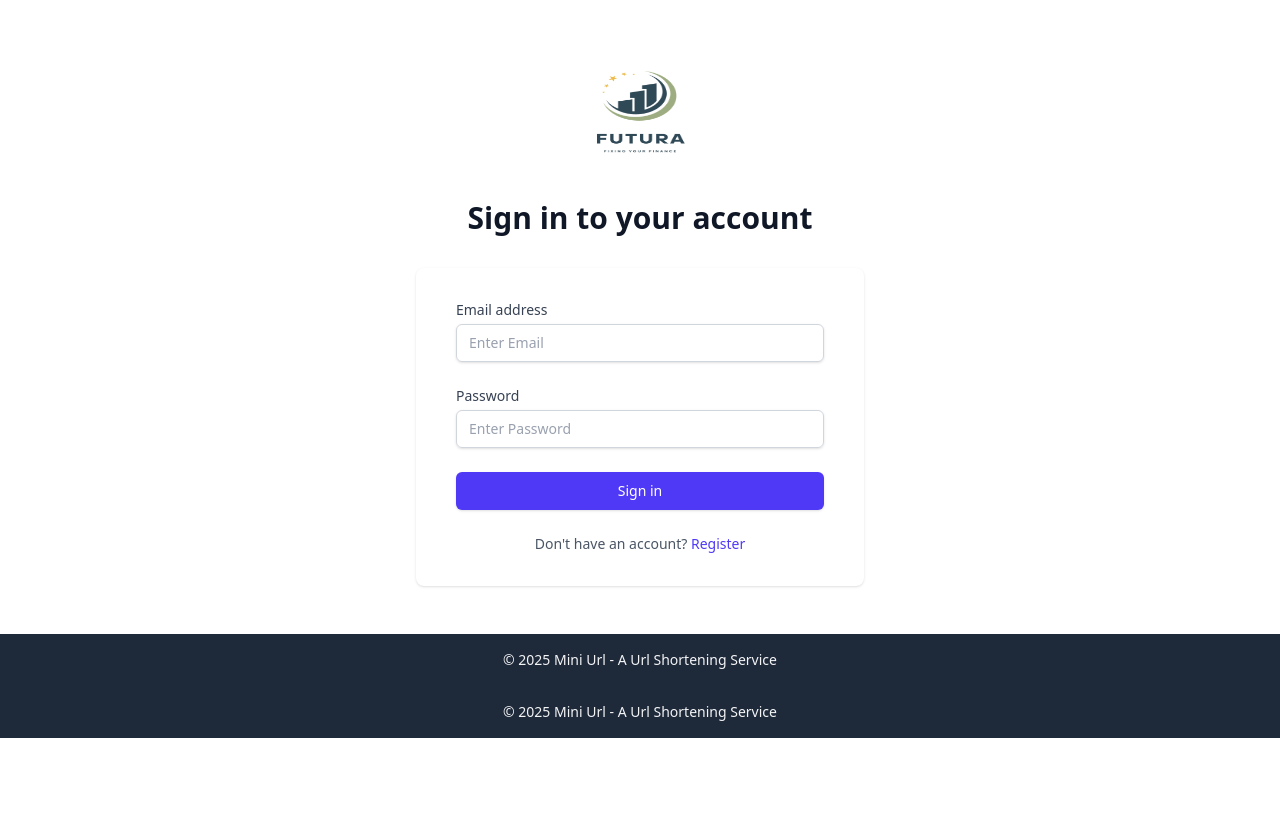
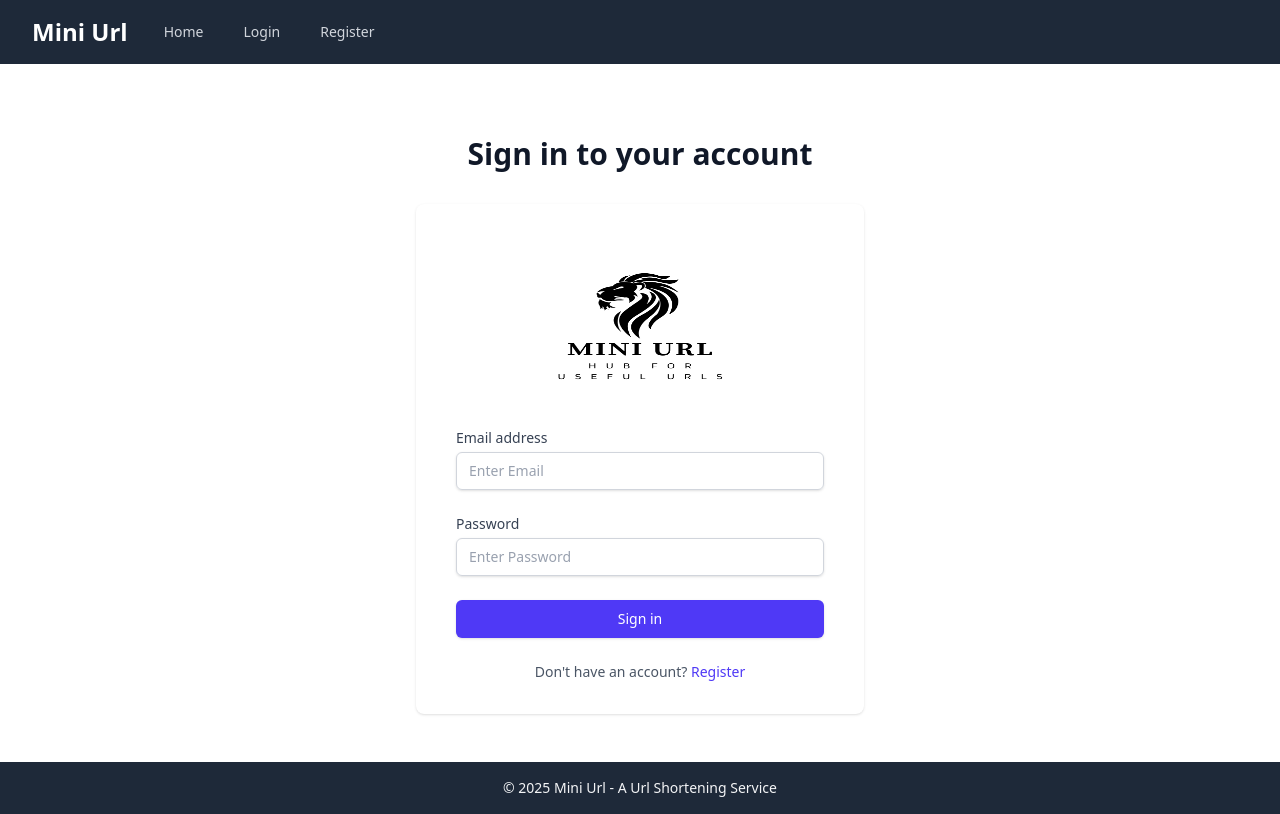
Before and after one commit to Apfirebolt/miniurl_mevn, a Vue app in the folder client/: page /login in a window 1280 px wide. Built offline with nearby package versions, Linux system fonts and the light colour scheme; what vue3-smooth-scroll would draw is missing.

Commit message:
testing plus UI changes

```diff
--- a/client/src/App.vue
+++ b/client/src/App.vue
@@ -1,5 +1,6 @@
 <template>
   <div>
+    <header-component />
     <router-view />
     <FooterComponent />
   </div>
--- a/client/src/views/Dashboard.vue
+++ b/client/src/views/Dashboard.vue
@@ -1,12 +1,11 @@
 <template>
-  <header-component />
   <section class="bg-white shadow sm:rounded-lg" id="about">
     <div class="px-4 py-5 sm:p-6">
       <h2 class="text-3xl my-5 text-center text-red-800">DASHBOARD</h2>
       <div class="flex flex-col items-center bg-gray-100 p-4 rounded-md">
         <p>
           Welcome to the dashboard,
-          <span class="text-lg font-semibold text-gray-700">
+          <span v-if="authData" class="text-lg font-semibold text-gray-700">
             {{ authData.username }}
           </span>
           Here you can add, view, and delete urls.
--- a/client/src/views/Home.vue
+++ b/client/src/views/Home.vue
@@ -1,5 +1,4 @@
 <template>
-    <header-component />
     <section class="bg-white shadow sm:rounded-lg" id="about">
         <div class="px-4 py-5 sm:p-6">
             <h2 class="text-3xl my-5 text-center text-red-800">ABOUT</h2>
--- a/client/src/views/Login.vue
+++ b/client/src/views/Login.vue
@@ -1,7 +1,6 @@
 <template>
   <div class="min-h-full flex flex-col justify-center py-12 sm:px-6 lg:px-8">
     <div class="sm:mx-auto sm:w-full sm:max-w-md">
-      <img class="mx-auto h-32 w-48" src="../assets/1.png" alt="Workflow" />
       <h2 class="mt-6 text-center text-3xl font-extrabold text-gray-900">
         Sign in to your account
       </h2>
@@ -10,6 +9,7 @@
     <div class="mt-8 sm:mx-auto sm:w-full sm:max-w-md">
       <div class="bg-white py-8 px-4 shadow sm:rounded-lg sm:px-10">
         <form class="space-y-6" @submit="onSubmit">
+          <img class="mx-auto h-42 w-64" src="../assets/1.png" alt="Workflow" />
           <div>
             <label for="email" class="block text-sm font-medium text-gray-700">
               Email address
@@ -76,7 +76,6 @@
       </div>
     </div>
   </div>
-  <FooterComponent />
 </template>
 
 <script setup>
@@ -84,13 +83,12 @@ import { computed } from "vue";
 import { useAuth } from "../store/auth";
 import { useForm } from "vee-validate";
 import router from "../routes/index";
-import FooterComponent from "../components/FooterComponent.vue";
 
 const auth = useAuth();
 const authData = computed(() => auth.getAuthData);
 
 if (authData.value) {
-  // router.push({ name: 'Expense' });
+  router.push({ name: 'Dashboard' });
 }
 
 // Validation, or use `yup` or `zod`
--- a/client/src/views/Register.vue
+++ b/client/src/views/Register.vue
@@ -1,7 +1,6 @@
 <template>
   <div class="min-h-full flex flex-col justify-center py-12 sm:px-6 lg:px-8">
     <div class="sm:mx-auto sm:w-full sm:max-w-md">
-      <img class="mx-auto h-32 w-48" src="../assets/1.png" alt="Workflow" />
       <h2 class="mt-6 text-center text-3xl font-extrabold text-gray-900">
         Sign Up to your account
       </h2>
@@ -9,6 +8,7 @@
 
     <div class="mt-8 sm:mx-auto sm:w-full sm:max-w-md">
       <div class="bg-white py-8 px-4 shadow sm:rounded-lg sm:px-10">
+        <img class="mx-auto h-42 w-64" src="../assets/1.png" alt="Workflow" />
         <form class="space-y-6" @submit="handleSubmit">
           <div>
             <label for="email" class="block text-sm font-medium text-gray-700">
@@ -91,14 +91,11 @@
       </div>
     </div>
   </div>
-  <FooterComponent />
 </template>
 
 <script setup>
 import { ref } from "vue";
 import { useAuth } from "../store/auth";
-import router from "../routes/index";
-import FooterComponent from "../components/FooterComponent.vue";
 
 const email = ref("");
 const username = ref("");
```
Also changed, not shown: client/src/assets/1.png.
